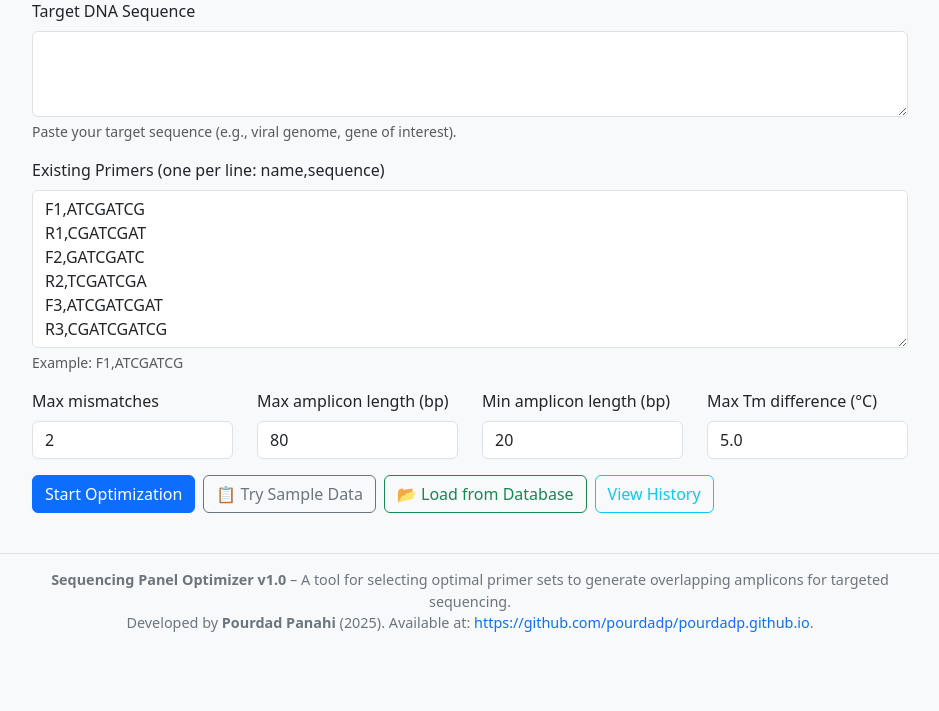
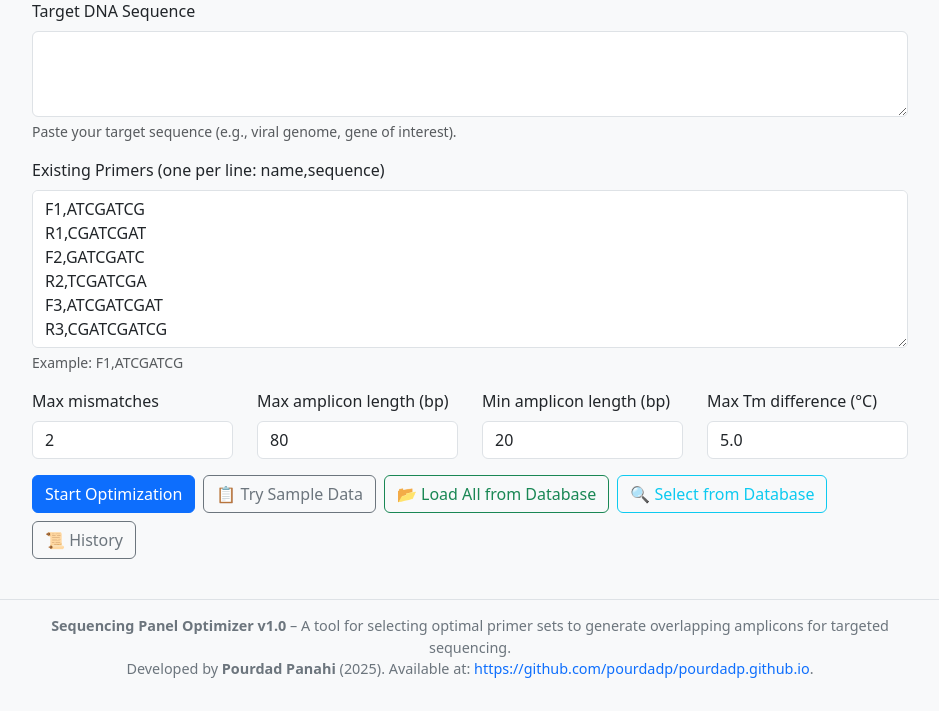
Before and after one commit to pourdadp/primer-tools, a Flask app: page / in a window 1280 px wide. Shown: the part 198-909 px from the top of the page, without its empty margins (170-1109 px from the left). Before the commit the page ends 830 px from the top, so only its background shows below. Run offline with Flask 3, Linux system fonts and the light colour scheme.

Commit message:
Update index.html

```diff
--- a/sequencing_panel_optimizer/templates/index.html
+++ b/sequencing_panel_optimizer/templates/index.html
@@ -1,4 +1,3 @@
-
 <!doctype html>
 <html lang="en">
 <head>
@@ -19,6 +18,7 @@
         }
         footer a { color: #0d6efd; text-decoration: none; }
         .sample-btn { cursor: pointer; }
+        .btn-group-vertical .btn { margin-bottom: 5px; }
         @media print {
             .no-print { display: none !important; }
         }
@@ -68,8 +68,9 @@ R3,CGATCGATCG
         <div class="mt-3 d-flex gap-2 flex-wrap no-print">
             <button type="submit" class="btn btn-primary">Start Optimization</button>
             <button type="button" class="btn btn-outline-secondary sample-btn" id="loadSample">📋 Try Sample Data</button>
-            <button type="button" class="btn btn-outline-success" id="loadDbBtn">📂 Load from Database</button>
-            <a href="/history" class="btn btn-outline-info">View History</a>
+            <button type="button" class="btn btn-outline-success" id="loadDbBtn">📂 Load All from Database</button>
+            <a href="{{ url_for('load_from_db_selector') }}" class="btn btn-outline-info">🔍 Select from Database</a>
+            <a href="{{ url_for('history') }}" class="btn btn-outline-secondary">📜 History</a>
         </div>
     </form>
 </div>
@@ -86,6 +87,7 @@ R3,CGATCGATCG
 </footer>
 
 <script>
+    // Load Sample Data
     document.getElementById('loadSample').addEventListener('click', function() {
         fetch('/sample_data')
             .then(response => response.json())
@@ -100,6 +102,7 @@ R3,CGATCGATCG
             .catch(err => alert('Could not load sample data.'));
     });
 
+    // Load All Primers from Database (one-click)
     document.getElementById('loadDbBtn').addEventListener('click', function() {
         fetch('/load_from_db')
             .then(response => response.json())
@@ -109,9 +112,16 @@ R3,CGATCGATCG
                     return;
                 }
                 document.getElementById('primers').value = data.primers;
-                alert('Primers loaded from database successfully!');
+                alert('All primers loaded from database successfully!');
             })
             .catch(err => alert('Could not load from database. Make sure Primer Database Manager is running.'));
+    });
+
+    // Auto-load selected primers from session (passed from primer_selector)
+    document.addEventListener('DOMContentLoaded', function() {
+        {% if selected_primers %}
+            document.getElementById('primers').value = {{ selected_primers|tojson }};
+        {% endif %}
     });
 </script>
 </body>
```
